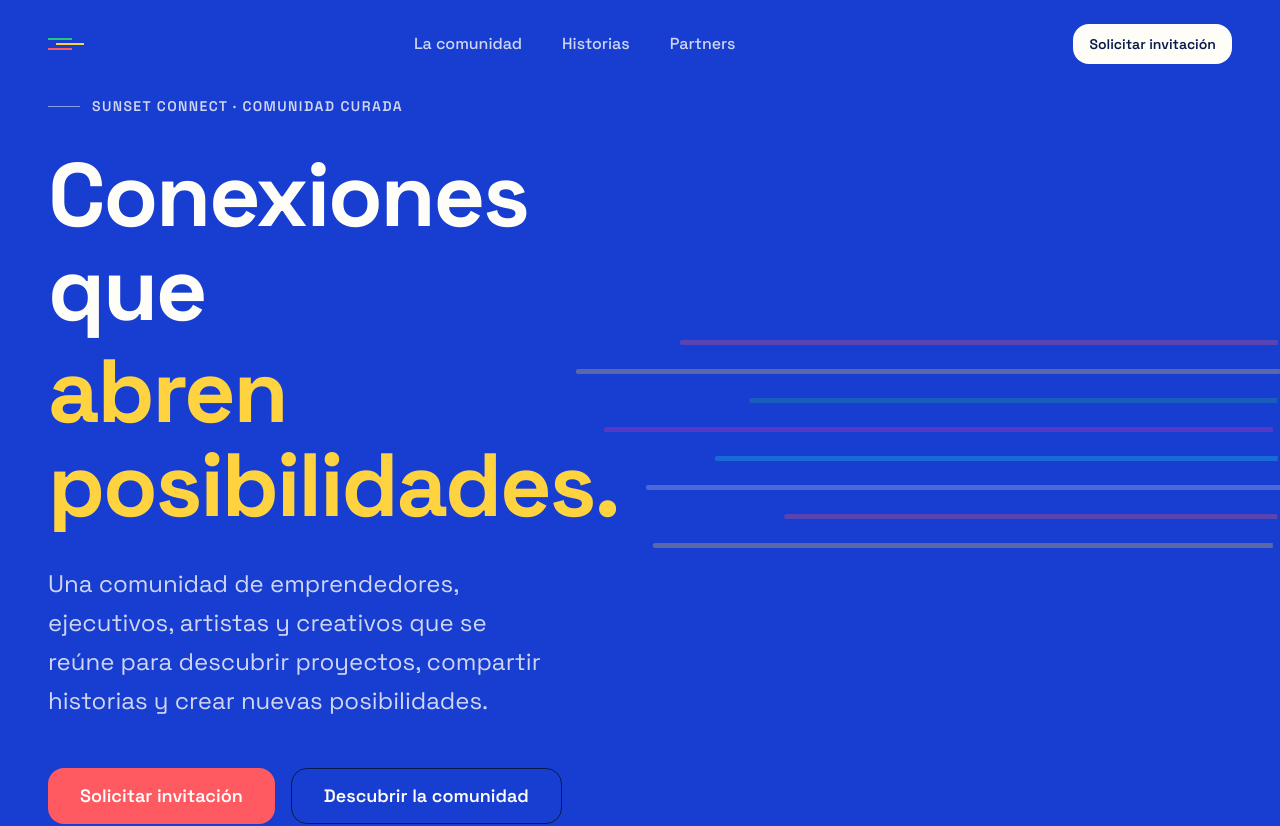
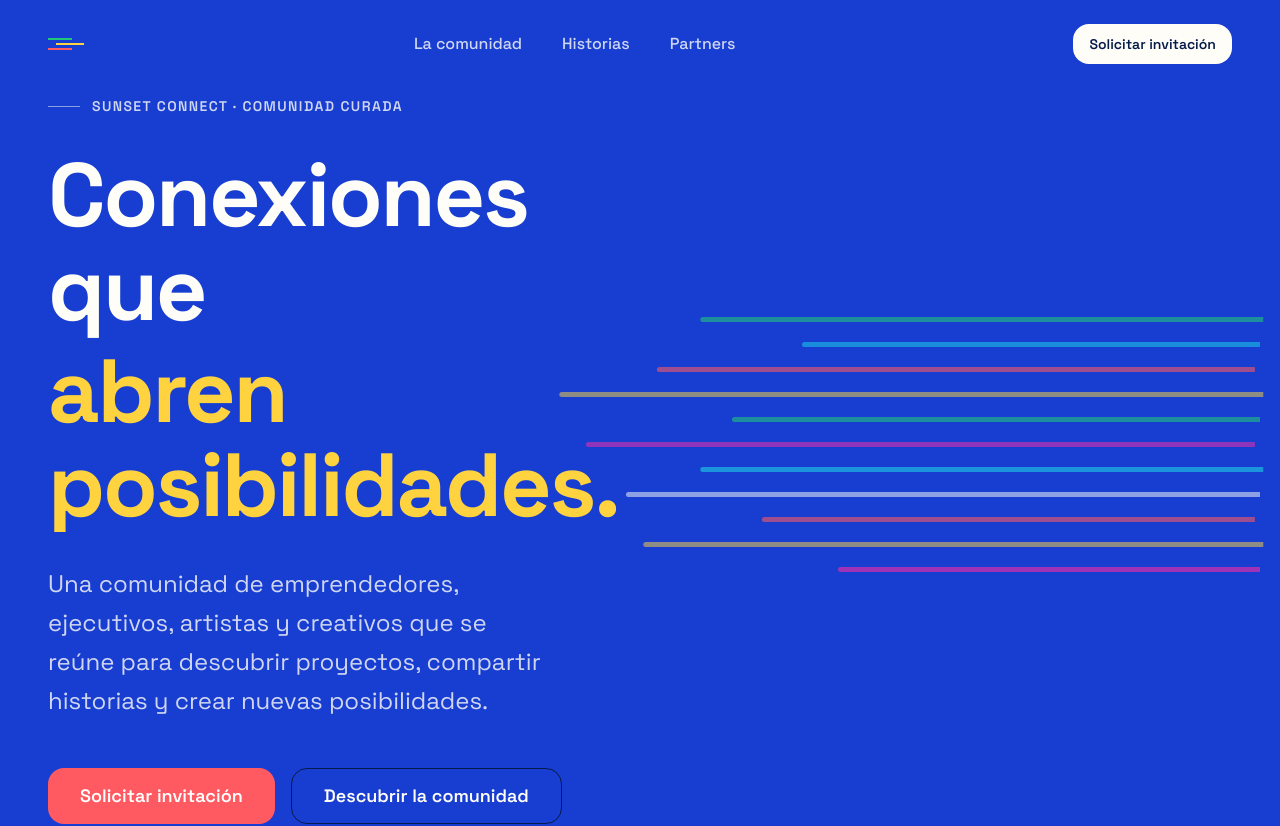
Before and after one commit to Francisco-DoctoPro/sunset-connect, a Next.js app: page / in a window 1280 px wide. Shown: the top 826 px of the page. Built offline with nearby package versions, Linux system fonts and the light colour scheme.

Commit message:
update: intensify background graphic and increase density

```diff
--- a/src/components/sections/Hero.tsx
+++ b/src/components/sections/Hero.tsx
@@ -13,14 +13,17 @@ const phrases = [
 ];
 
 const graphicLines = [
-  { color: "var(--color-brand-coral)", width: "85%", delay: 0 },
-  { color: "var(--color-brand-yellow)", width: "100%", delay: 0.1 },
-  { color: "var(--color-brand-green)", width: "75%", delay: 0.2 },
-  { color: "var(--color-brand-pink)", width: "95%", delay: 0.3 },
-  { color: "var(--color-brand-cyan)", width: "80%", delay: 0.4 },
-  { color: "var(--color-brand-white)", width: "90%", delay: 0.5 },
-  { color: "var(--color-brand-coral)", width: "70%", delay: 0.6 },
-  { color: "var(--color-brand-yellow)", width: "88%", delay: 0.7 },
+  { color: "var(--color-brand-green)", width: "80%", delay: 0 },
+  { color: "var(--color-brand-cyan)", width: "65%", delay: 0.1 },
+  { color: "var(--color-brand-coral)", width: "85%", delay: 0.2 },
+  { color: "var(--color-brand-yellow)", width: "100%", delay: 0.3 },
+  { color: "var(--color-brand-green)", width: "75%", delay: 0.4 },
+  { color: "var(--color-brand-pink)", width: "95%", delay: 0.5 },
+  { color: "var(--color-brand-cyan)", width: "80%", delay: 0.6 },
+  { color: "var(--color-brand-white)", width: "90%", delay: 0.7 },
+  { color: "var(--color-brand-coral)", width: "70%", delay: 0.8 },
+  { color: "var(--color-brand-yellow)", width: "88%", delay: 0.9 },
+  { color: "var(--color-brand-pink)", width: "60%", delay: 1.0 },
 ];
 
 export function Hero() {
@@ -38,29 +41,29 @@ export function Hero() {
   return (
     <section className="relative min-h-[90svh] flex items-center justify-center pt-24 pb-16 px-6 md:px-12 overflow-hidden">
       {/* Background graphic (Dynamic and aligned to right to avoid text overlap) */}
-      <div className="absolute inset-y-0 right-0 w-full md:w-[55%] flex items-center justify-end opacity-20 md:opacity-30 pointer-events-none z-0">
-        <div className="flex flex-col gap-4 md:gap-6 w-full items-end">
+      <div className="absolute inset-y-0 right-0 w-full md:w-[55%] flex items-center justify-end opacity-40 md:opacity-60 pointer-events-none z-0">
+        <div className="flex flex-col gap-4 md:gap-5 w-full items-end">
           {graphicLines.map((line, i) => (
             <motion.div
               key={i}
               initial={{ x: "100%", opacity: 0 }}
               animate={{
-                x: shouldReduceMotion ? 0 : [0, -15, 0],
+                x: shouldReduceMotion ? 0 : [0, -30, 0],
                 opacity: shouldReduceMotion ? 1 : [0.7, 1, 0.7]
               }}
               transition={{
                 x: {
-                  duration: 6 + (i % 4),
+                  duration: 3 + (i % 3),
                   repeat: Infinity,
                   ease: "easeInOut"
                 },
                 opacity: {
-                  duration: 4 + (i % 3),
+                  duration: 2 + (i % 2),
                   repeat: Infinity,
                   ease: "easeInOut"
                 },
                 // Initial entrance animation mixed in
-                default: { duration: 1, delay: line.delay, ease: "easeOut" }
+                default: { duration: 0.8, delay: line.delay, ease: "easeOut" }
               }}
               className="h-[3px] md:h-[5px] rounded-l-full"
               style={{
```
